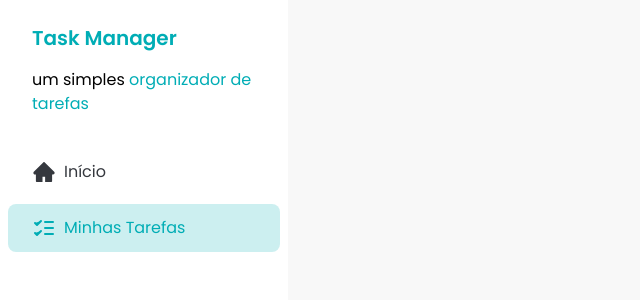
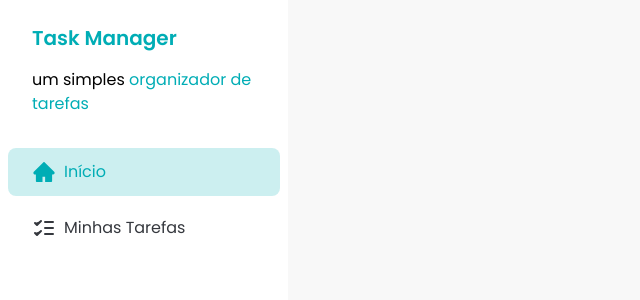
Before and after one commit to Luca-Sousa/fsc-todo-app, a React (Vite) app: page / in a window 1280 px wide. Shown: the top 300 px of the page, without its empty margins (0-640 px from the left). Built offline with nearby package versions, Linux system fonts and the light colour scheme.

Commit message:
feat: ensure SidebarButton changes according to active route

```diff
--- a/src/components/Sidebar.jsx
+++ b/src/components/Sidebar.jsx
@@ -15,11 +15,11 @@
       </div>
 
       <div className="flex flex-col gap-2 p-2">
-        <SidebarButton href="/" color="unselected">
+        <SidebarButton to="/">
           <HomeIcon />
           Início
         </SidebarButton>
-        <SidebarButton href="/tasks" color="selected">
+        <SidebarButton to="/tasks">
           <TasksIcon />
           Minhas Tarefas
         </SidebarButton>
--- a/src/components/SidebarButton.jsx
+++ b/src/components/SidebarButton.jsx
@@ -1,7 +1,8 @@
 import PropTypes from "prop-types"
+import { NavLink } from "react-router-dom"
 import { tv } from "tailwind-variants"
 
-const SidebarButton = ({ children, color, href }) => {
+const SidebarButton = ({ children, to }) => {
   const sidebar = tv({
     base: "flex items-center gap-2 rounded-lg px-6 py-3",
     variants: {
@@ -13,9 +14,14 @@
   })
 
   return (
-    <a href={href} className={sidebar({ color })}>
+    <NavLink
+      to={to}
+      className={({ isActive }) =>
+        sidebar({ color: isActive ? "selected" : "unselected" })
+      }
+    >
       {children}
-    </a>
+    </NavLink>
   )
 }
 
```
